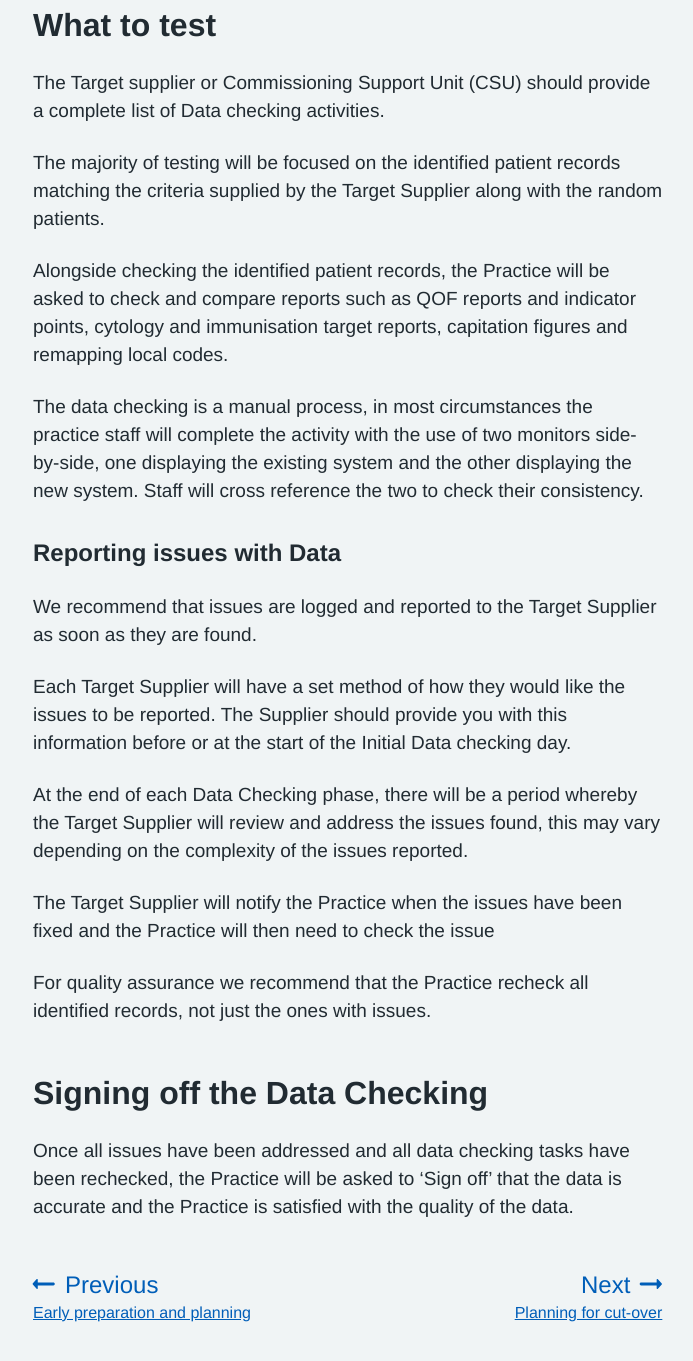
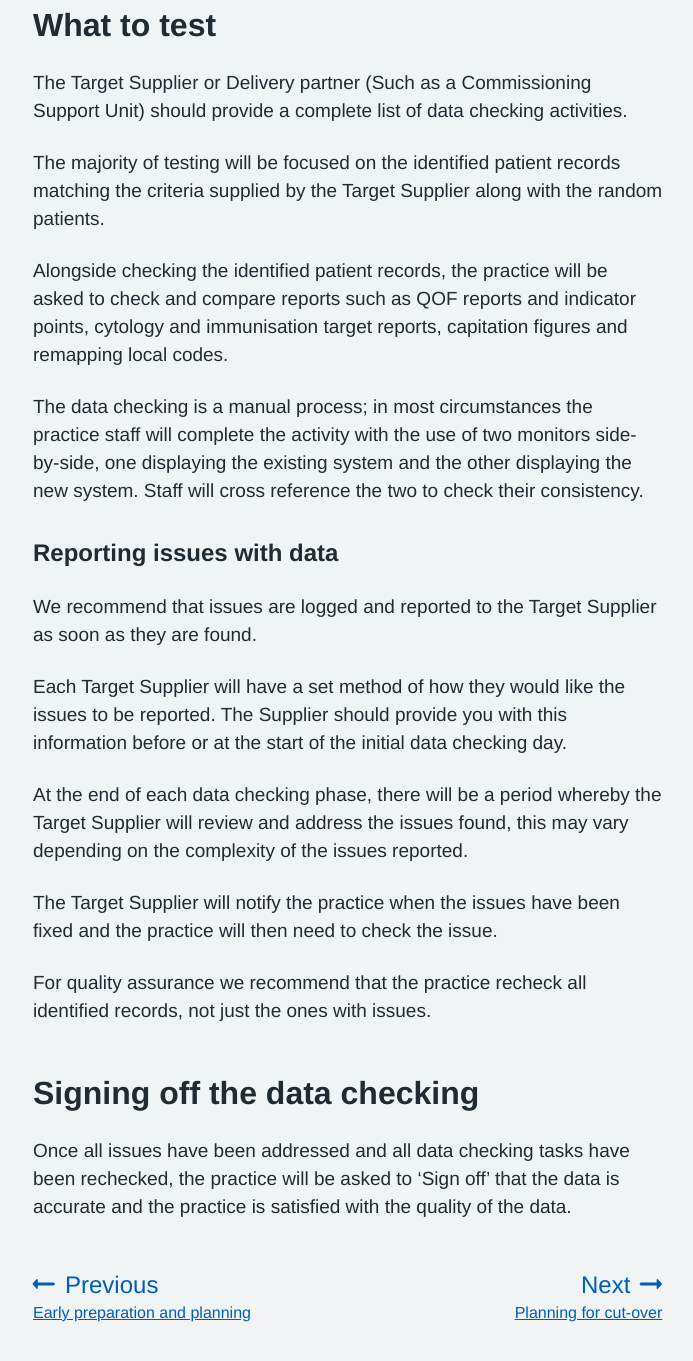
Before and after one commit to nhsconnect/prm-practice-migration, a Jekyll site: the page built from guide/04-initial-data-production.md, in a window 1280 px wide and 1400 px high, scrolled down 3083 px. Shown: the top 1361 px of the window, without its empty margins (127-820 px from the left). Built offline with Jekyll 4.4.1, drawn with Linux system fonts in a browser that asks for light colours; some web fonts are replaced; some of the changed text lies outside the part shown.

```diff
--- a/guide/04-initial-data-production.md
+++ b/guide/04-initial-data-production.md
@@ -1,7 +1,7 @@
 ---
 layout: page_with_sidebar
 permalink: /guide/initial-data-production
-title: Initial Data Production
+title: Initial data production
 subtitle: Testing the data quality in the new system
 nextpage: /guide/planning-for-cut-over
 previouspage: /guide/early-prep-and-planning
@@ -10,64 +10,63 @@ breadcrumbparent: /guide
 
 ## What is it and purpose
 
-The Initial Data Production is the point at which a copy of the existing clinical system data is provided to the new supplier, who import it into the new system. The Practice then test the new system to make sure that the Patient data is accurate and the new system is working as expected.
+The initial data production is the point at which a copy of the existing clinical system data is provided to the new supplier, who import it into the new system. The practice then test the new system to make sure that the patient data is accurate and the new system is working as expected.
 
 
 ## Who is involved?
 
 * The Source Supplier  - who provide the data extract from the existing system
-* The Target Supplier - who visit the Practice and import the data into the new system
-* The Practice Staff - who test the data and new system
-* The Commissioning Support Unit (CSU) - who support the Practice and work with the suppliers (Level of support available can vary by region)
+* The Target Supplier - who visit the practice and import the data into the new system
+* The practice staff - who test the data and new system
+* The Delivery Partner (such as a Commissioning Support Unit) - who support the practice and work with the suppliers (the level of support available can vary by region)
 
 
 ## Preparation
 
 The following activities should have been completed in advance…
 
-* The Data extract has been requested from the existing supplier in advance (see previous phase)
-* The Practice has identified the Patient records matching criteria provided by the Target Supplier for testing (see previous phase)
-* Rooms have been booked for Initial Data Production meetings, training and Data Checking
+* The data extract has been requested from the existing supplier in advance (see previous phase)
+* The practice has identified the patient records matching criteria provided by the Target Supplier for testing (see previous phase)
+* Rooms have been booked for initial data production meetings, training and data checking activities
 
 
 ## Setup access to the new system
 
-As part of the Initial Data Production phase, the practice should be given access to the new system. The Target supplier will setup admin users (Usually up to three).
+As part of the initial data production phase, the practice should be given access to the new system. The Target Supplier will setup admin users (usually up to three).
 
-The Target supplier or Commissioning Support Unit (CSU) should provide basic training on the new system including how to login, change passwords and how to change the access rights for users.
+The Target Supplier or Delivery Partner (such as a Commissioning Support Unit) should provide basic training on the new system including how to login, change passwords and how to change the access rights for users.
 
 {%- capture lesson_learnt_1 -%}
-__Lesson learnt__ - try to make sure that more than one member of staff attend the basic training and are setup with access as the Practice may be called upon by the Target Supplier to log into the new system and perform basic checks at later phases or reset passwords. Failing to do this has been known to cause delays to migration timelines.
+__Lesson learnt__ - try to make sure that more than one member of staff attend the basic training and are setup with access as the practice may be called upon by the Target Supplier to log into the new system and perform basic checks at later phases or reset passwords. Failing to do this has been known to cause delays to migration timelines.
 {%- endcapture -%}
 
 {%- include inset.html content=lesson_learnt_1 accessibility_text="Lesson learnt" markdown=true -%}
 
 
-## Data Checking
+## Data checking
 
-Data checking generally happens in 2-3 phases…
+Data checking generally happens in 2-3 phases:
 
 1. Initial data checking and reporting of any issues
-2. Rechecking the data after the Target Supplier has amended any issue found
+2. Rechecking the data after the Target Supplier has amended any issues found
 3. In some circumstances a third phase is required if further issues were found in the recheck, however, most migrations do not require this further recheck of the data.
 
 
-### Timeline for Data Checking
+### Timeline for data checking
 
-All parties should agree on a timeline and target date for when the Data Checking tasks will be completed.
+All parties should agree on a timeline and target date for when the data checking tasks will be completed.
 
-We advise you to plan for between 3-5 days for each data checking phase. However, the Rechecking phases may not take as long as the Initial Data Checking.
+We advise you to plan for between 3-5 days for each data checking phase. However, the rechecking phases may not take as long as the initial data checking.
 
-The Target Supplier should assist the Practice on the first day of the Phase 1 Initial data checking.
+The Target Supplier should assist the practice on the first day of the Phase 1 Initial data checking.
 
 {%- capture lesson_learnt_2 -%}
-__Lesson learnt__ - Try to block out time and dedicated staff to complete the Data Checking activity. If you have the ability, arrange cover for the staff to complete the daily running of the practice. We have found from research that Practices that do not have dedicated time and people for Data Checking can struggle to complete the activity and causes additional strain on staff, putting the migration timeline and success at risk.
-{%- endcapture -%}
+__Lesson learnt__ - Try to block out time and dedicated staff to complete the data checking activity. If you have the ability, arrange cover for the staff to complete the daily running of the practice. Practices may not have dedicated time and people to do data checking causing additional strain on staff and risking delay to the migration.{%- endcapture -%}
 
 {%- include inset.html content=lesson_learnt_2 accessibility_text="Lesson learnt" markdown=true -%}
 
 {%- capture lesson_learnt_3 -%}
-__Lesson learnt__ - If possible, try to arrange access to additional support from the Target Supplier or the Commissioning Support Unit (CSU) for all the Initial Data Checking days. This is the period whereby staff are learning the new system for the first time and may have lots of questions that need answering. If not answered quickly, these questions or uncertainty could block or delay the Data Checking phase.
+__Lesson learnt__ - If possible, try to arrange access to additional support from the Target Supplier or the Commissioning Support Unit (CSU) for all the initial data checking days. This is the period whereby staff are learning the new system for the first time and may have lots of questions that need answering. If not answered quickly, these questions or uncertainty could block or delay the data checking phase.
 {%- endcapture -%}
 
 {%- include inset.html content=lesson_learnt_3 accessibility_text="Lesson learnt" markdown=true -%}
@@ -75,28 +74,28 @@ __Lesson learnt__ - If possible, try to arrange access to additional support fro
 
 ## What to test
 
-The Target supplier or Commissioning Support Unit (CSU) should provide a complete list of Data checking activities.
+The Target Supplier or Delivery partner (Such as a Commissioning Support Unit) should provide a complete list of data checking activities.
 
 The majority of testing will be focused on the identified patient records matching the criteria supplied by the Target Supplier along with the random patients.
 
-Alongside checking the identified patient records, the Practice will be asked to check and compare reports such as QOF reports and indicator points, cytology and immunisation target reports, capitation figures and remapping local codes.
+Alongside checking the identified patient records, the practice will be asked to check and compare reports such as QOF reports and indicator points, cytology and immunisation target reports, capitation figures and remapping local codes.
 
-The data checking is a manual process, in most circumstances the practice staff will complete the activity with the use of two monitors side-by-side, one displaying the existing system and the other displaying the new system. Staff will cross reference the two to check their consistency.
+The data checking is a manual process; in most circumstances the practice staff will complete the activity with the use of two monitors side-by-side, one displaying the existing system and the other displaying the new system. Staff will cross reference the two to check their consistency.
 
 
-### Reporting issues with Data
+### Reporting issues with data
 
 We recommend that issues are logged and reported to the Target Supplier as soon as they are found.
 
-Each Target Supplier will have a set method of how they would like the issues to be reported. The Supplier should provide you with this information before or at the start of the Initial Data checking day.
+Each Target Supplier will have a set method of how they would like the issues to be reported. The Supplier should provide you with this information before or at the start of the initial data checking day.
 
-At the end of each Data Checking phase, there will be a period whereby the Target Supplier will review and address the issues found, this may vary depending on the complexity of the issues reported.
+At the end of each data checking phase, there will be a period whereby the Target Supplier will review and address the issues found, this may vary depending on the complexity of the issues reported.
 
-The Target Supplier will notify the Practice when the issues have been fixed and the Practice will then need to check the issue
+The Target Supplier will notify the practice when the issues have been fixed and the practice will then need to check the issue.
 
-For quality assurance we recommend that the Practice recheck all identified records, not just the ones with issues.
+For quality assurance we recommend that the practice recheck all identified records, not just the ones with issues.
 
 
-## Signing off the Data Checking
+## Signing off the data checking
 
-Once all issues have been addressed and all data checking tasks have been rechecked, the Practice will be asked to ‘Sign off’ that the data is accurate and the Practice is satisfied with the quality of the data.
+Once all issues have been addressed and all data checking tasks have been rechecked, the practice will be asked to ‘Sign off’ that the data is accurate and the practice is satisfied with the quality of the data.
```
